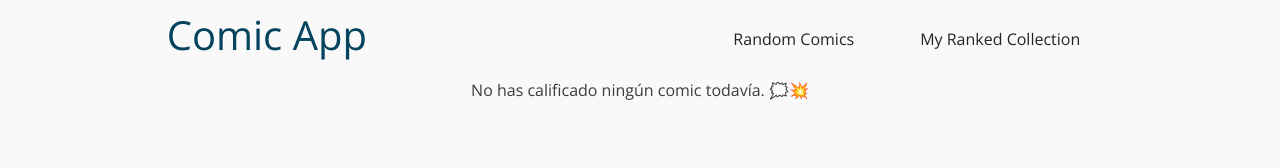
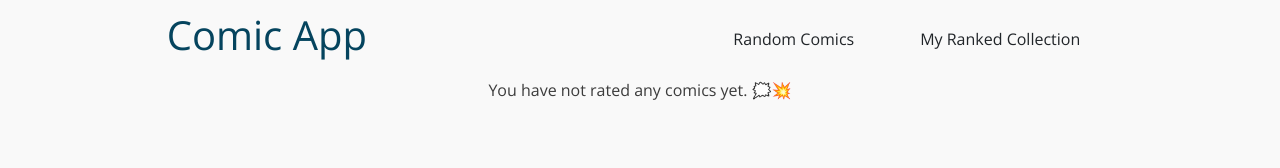
Before and after one commit to AnaRativa09/comic-app, a React (Create React App) app: page /#/collection in a window 1280 px wide. Shown: the top 168 px of the page. Built offline with nearby package versions, Linux system fonts and the light colour scheme.

Commit message:
Refactor: translate collection message

```diff
--- a/src/views/Collection.jsx
+++ b/src/views/Collection.jsx
@@ -13,7 +13,7 @@ function Collection() {
     return (
       <>
         <Header />
-        <p> No has calificado ningún comic todavía. 🗯️💥</p>
+        <p>You have not rated any comics yet. 🗯️💥</p>
         <Footer />
       </>
     );
```
